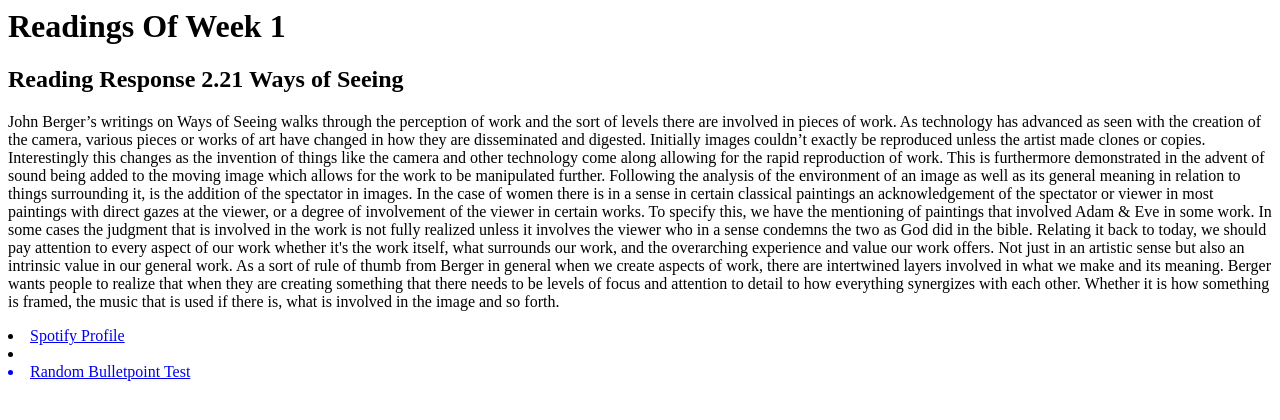
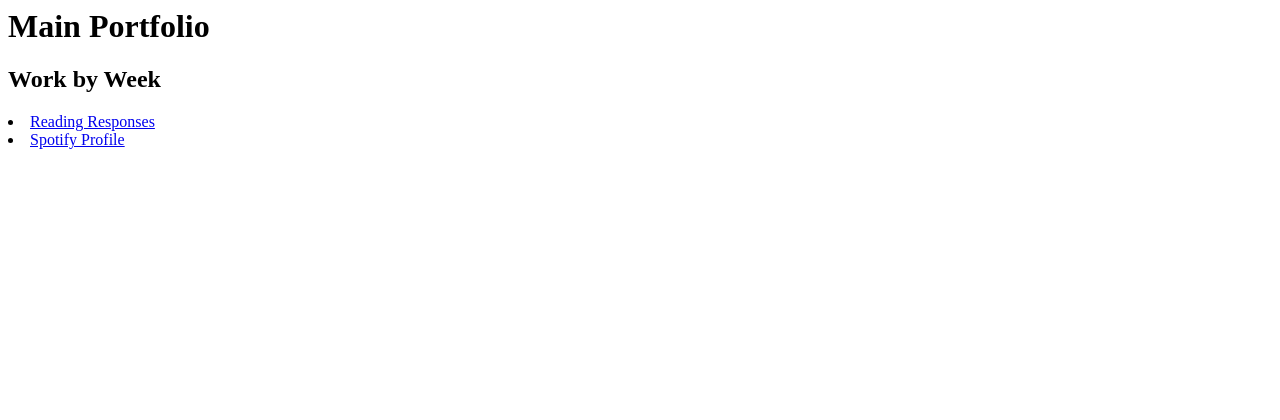
Before and after one commit to SCoulter01/SCoulter01.github.io, a plain HTML site: page index.html in a window 1280 px wide. Drawn offline with Linux system fonts and the light colour scheme.

Commit message:
Index Site Update & Readings Seperated

```diff
--- a/index.html
+++ b/index.html
@@ -4,18 +4,9 @@
 	</head>
 
 	<body>
-		<h1>Readings Of Week 1</h1>
-			<h2>Reading Response 2.21 Ways of Seeing</h2>
-
-<p>
-			John Berger’s writings on Ways of Seeing walks through the perception of work and the sort of levels there are involved in pieces of work. As technology has advanced as seen with the creation of the camera, various pieces or works of art have changed in how they are disseminated and digested. Initially images couldn’t exactly be reproduced unless the artist made clones or copies. Interestingly this changes as the invention of things like the camera and other technology come along allowing for the rapid reproduction of work. This is furthermore demonstrated in the advent of sound being added to the moving image which allows for the work to be manipulated further.
-
-			Following the analysis of the environment of an image as well as its general meaning in relation to things surrounding it, is the addition of the spectator in images.  In the case of women there is in a sense in certain classical paintings an acknowledgement of the spectator or viewer in most paintings with direct gazes at the viewer, or a degree of involvement of the viewer in certain works. To specify this, we have the mentioning of paintings that involved Adam & Eve in some work. In some cases the judgment that is involved in the work is not fully realized unless it involves the viewer who in a sense condemns the two as God did in the bible.
-
-			Relating it back to today, we should pay attention to every aspect of our work whether it's the work itself, what surrounds our work, and the overarching experience and value our work offers. Not just in an artistic sense but also an intrinsic value in our general work. As a sort of rule of thumb from Berger in general when we create aspects of work, there are intertwined layers involved in what we make and its meaning. Berger wants people to realize that when they are creating something that there needs to be levels of focus and attention to detail to how everything synergizes with each other. Whether it is how something is framed, the music that is used if there is, what is involved in the image and so forth.
-</p>
-			<li> <a href="https://open.spotify.com/user/hexsmlzjvcxsfq1o8mfj98c2v"> Spotify Profile </li>
-			<li> <a href="https://github.com/SCoulter01/SCoulter.github.io.git/Readings_Site"> </li>
-			<li> Random Bulletpoint Test </li>
+		<h1>Main Portfolio</h1>
+			<h2> Work by Week</h2>
+			<li><a href="https://https://scoulter01.github.io/Readings.html">Reading Responses</li>
+			<li><a href="https://open.spotify.com/user/hexsmlzjvcxsfq1o8mfj98c2v"> Spotify Profile </li>
 	</body>
 	</html>
```
Also changed, not shown: Readings.html (added, +21 -0 lines).
